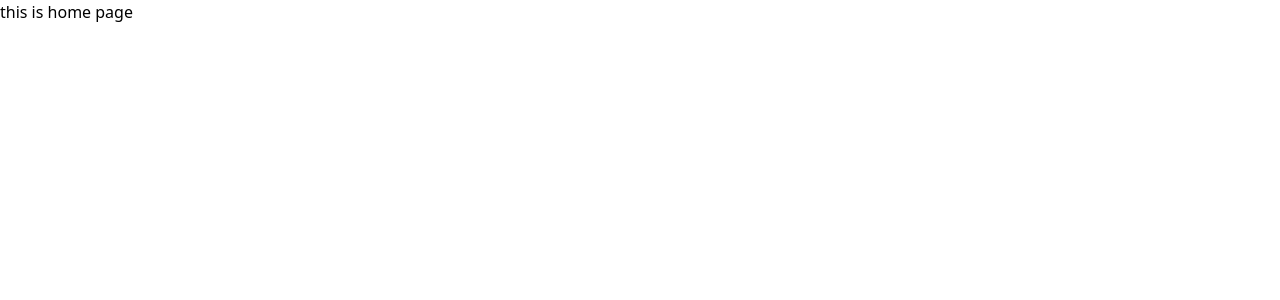
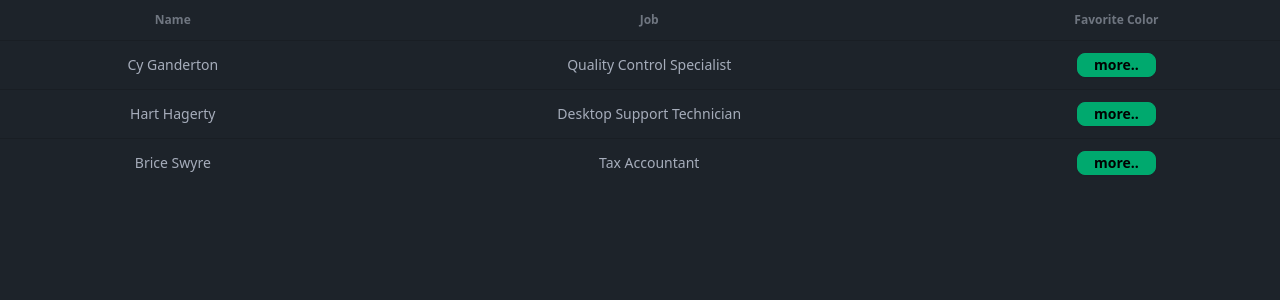
Before and after one commit to Amitkys/notes-next, a Next.js app: page / in a window 1280 px wide. Shown: the top 300 px of the page. Built offline with nearby package versions, Linux system fonts and the light colour scheme.

Commit message:
added table

```diff
--- a/app/page.tsx
+++ b/app/page.tsx
@@ -1,7 +1,9 @@
+import { HomePage } from "@/components/HomePage";
+
 export default function Home() {
   return (
     <div>
-      <h1> this is home page</h1>
+      <HomePage />
     </div>
   )
 }
--- /dev/null
+++ b/components/HomePage.tsx
@@ -0,0 +1,38 @@
+export function HomePage() {
+    return (
+        <div>
+            <div className="overflow-x-auto">
+                <table className="table text-center">
+                    {/* head */}
+                    <thead>
+                        <tr>
+                            <th>Name</th>
+                            <th>Job</th>
+                            <th>Favorite Color</th>
+                        </tr>
+                    </thead>
+                    <tbody>
+                        {/* row 1 */}
+                        <tr>
+                            <td>Cy Ganderton</td>
+                            <td>Quality Control Specialist</td>
+                            <td><button className="btn btn-success btn-xs px-2 lg:px-4 text-sm">more..</button></td>
+                        </tr>
+                        {/* row 2 */}
+                        <tr className="hover">
+                            <td>Hart Hagerty</td>
+                            <td>Desktop Support Technician</td>
+                            <td><button className="btn btn-success btn-xs px-2 lg:px-4 text-sm">more..</button></td>
+                        </tr>
+                        {/* row 3 */}
+                        <tr>
+                            <td>Brice Swyre</td>
+                            <td>Tax Accountant</td>
+                            <td><button className="btn btn-success btn-xs px-2 lg:px-4 text-sm">more..</button></td>
+                        </tr>
+                    </tbody>
+                </table>
+            </div>
+        </div>
+    )
+}
--- a/package.json
+++ b/package.json
@@ -18,6 +18,7 @@
     "@types/node": "^20",
     "@types/react": "^18",
     "@types/react-dom": "^18",
+    "daisyui": "^4.12.12",
     "eslint": "^8",
     "eslint-config-next": "14.2.14",
     "postcss": "^8",
--- a/tailwind.config.ts
+++ b/tailwind.config.ts
@@ -6,9 +6,12 @@ const config: Config = {
     "./components/**/*.{js,ts,jsx,tsx,mdx}",
     "./app/**/*.{js,ts,jsx,tsx,mdx}",
   ],
+  daisyui: {
+    themes: ["dark"],
+  },
   darkMode: 'class',
   plugins: [
-
+    require('daisyui'),
   ],
 };
 export default config;
```
Also changed, not shown: 1 other file (tests, documents, lock files or other folders).
